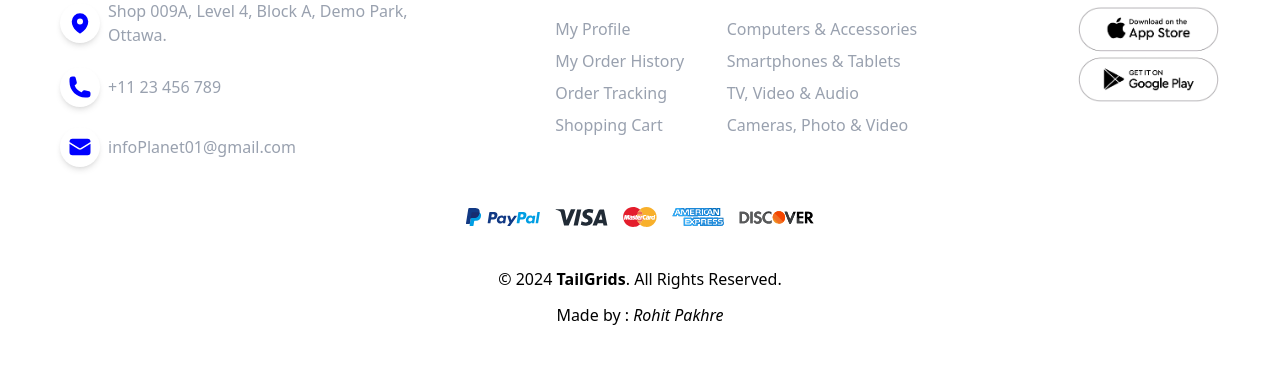
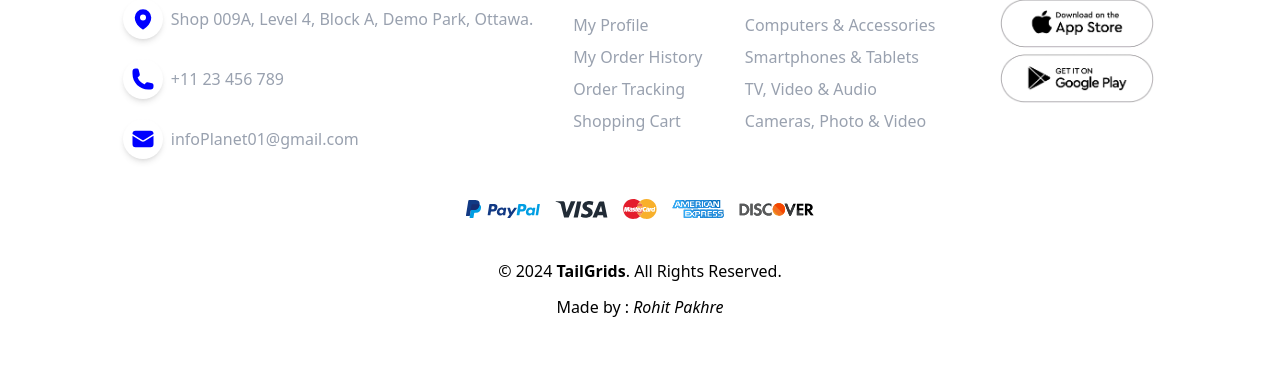
Before and after one commit to Rohit-Pakhre09/Planet-E-commerce, a website: page index.html in a window 1280 px wide. Shown: the part 4439-4806 px from the top of the page. Drawn offline with Linux system fonts and the light colour scheme.

Commit message:
Fix: Minor Styling.

```diff
--- a/index.html
+++ b/index.html
@@ -1856,7 +1856,7 @@
         class="border-b-none sm:border-b-none md:border-b-none lg:border-b lg:border-gray-200"
       >
         <section
-          class="flex flex-col gap-5 items-center justify-between lg:flex-row mx-auto mt-5 w-full lg:w-280 xl:w-320"
+          class="flex flex-col gap-5 items-center justify-between lg:flex-row mx-auto mt-5 w-full lg:w-250 xl:w-320"
         >
           <!-- 1 -->
           <div
@@ -1941,9 +1941,9 @@
       </section>
 
       <!-- Footer -->
-      <section class="p-10 mx-auto w-full lg:w-280 xl:w-320">
+      <section class="p-10 mx-auto w-full lg:w-250 xl:w-320">
         <div
-          class="flex flex-col lg:flex-row lg:justify-center lg:items-center mx-auto gap-20"
+          class="flex flex-col lg:flex-row lg:justify-center lg:items-center mx-auto "
         >
           <!-- 1 -->
           <div class="p-5 flex flex-col items-start gap-5">
@@ -2012,7 +2012,7 @@
           </div>
 
           <!-- 2 -->
-          <div class="flex p-5 gap-10 lg:w-120">
+          <div class="flex p-5 gap-10">
             <div>
               <p class="mb-5 font-medium text-lg md:text-2xl">My Account</p>
               <p class="text-gray-400 cursor-pointer mb-2 hover:text-blue-500">
```
